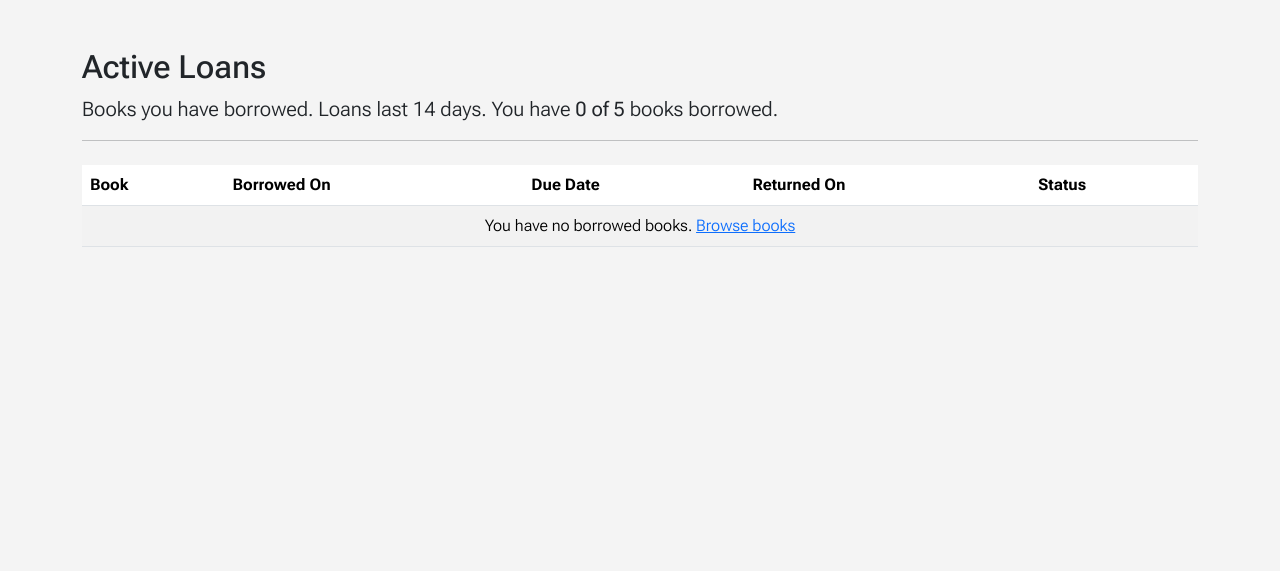
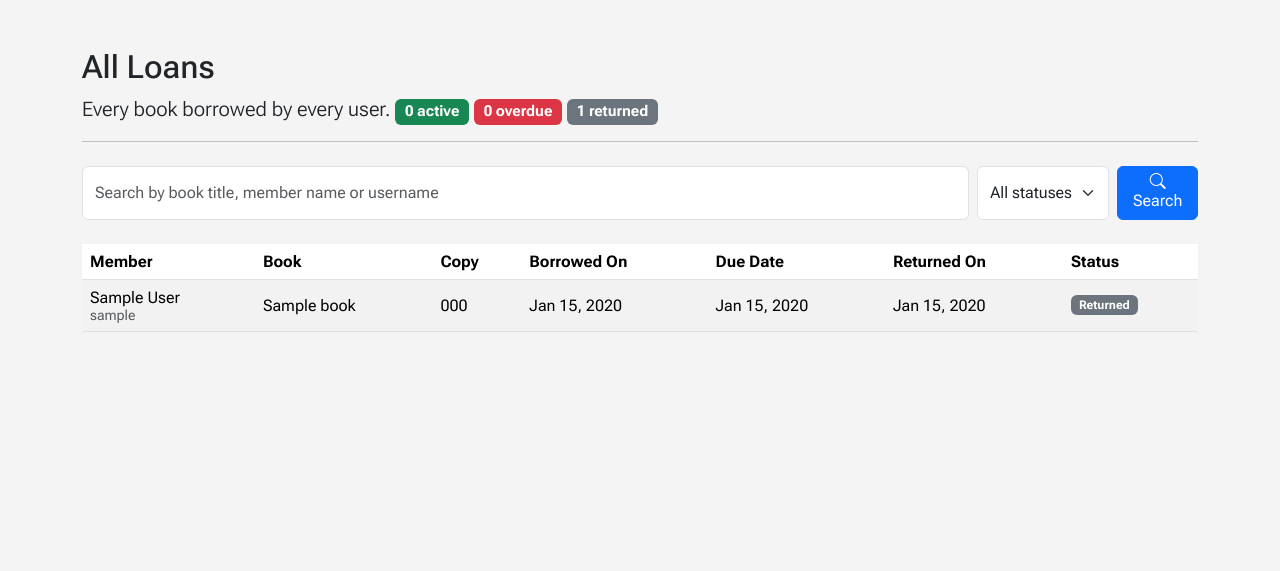
Before and after one commit to OnTheFlyCoding/libraryApp, a PHP site: page /admin/loans.php in a window 1280 px wide. Shown: the part 56-627 px from the top of the page. Run offline with PHP 8.4, Linux system fonts and the light colour scheme; the visitor is signed in with stand-in values (Sample User, id 1); tables that the repository leaves empty or names only in its code hold one stand-in row (values such as "Sample post").

Commit message:
Admin loans php
Co-Authored-By: Mookes-97 <317640086+Mookes-97@users.noreply.github.com>
Co-Authored-By: OnTheFlyCoding <149005453+OnTheFlyCoding@users.noreply.github.com>
Co-Authored-By: Copilot <198982749+Copilot@users.noreply.github.com>

```diff
--- a/admin/loans.php
+++ b/admin/loans.php
@@ -1,155 +1,135 @@
 <?php
 /**
- * My Loans Page (Admin)
- * Lists the logged-in user's borrowed books from Admin perspective
+ * View All Loans (Administrators)
+ * Lists every loan from every user, with a search box and a status filter.
  */
 error_reporting(E_ALL);
 ini_set('display_errors', 0); // Set to 1 while debugging
 
-/* session.php = session + login check + $db_connection (same as books.php) */
+/* session.php = session + login check + $db_connection */
 include_once (realpath(dirname(__FILE__, 2) . '/php/session.php'));
 
-// Check if the logged-in user has the admin role
-if (($_SESSION['role'] ?? '') !== 'admin') {
-    // Close the database connection opened by config.php before leaving
-    if (isset($db_connection)) {
-        $db_connection->close();
-    }
+/* Only admins (role 1) can see this page; everyone else is sent to logout */
+include_once (ROOT_SRC_PATH . '/check_admin.php');
 
-    // Redirect non-admins to the user books page or login page
-    header("Location: " . BASE_URL . "/user/books.php");
-    exit();
-}
+$page_name = "adminLoans";
 
-$page_name = "loans";
-$user_id   = $_SESSION['user_id'];
-$max_loans = 5; // borrow limit, should match $max_loans in book.php
-$message   = '';
+/* The search box and status dropdown use method="get", so their values come from the URL */
+$search = trim($_GET['search'] ?? '');
+$filter = $_GET['status'] ?? ''; // '' = show all, or 'active' / 'overdue' / 'returned'
+$like   = "%" . $search . "%";
 
 /* ------------------------------------------------------------------
-   1. RETURN BUTTON CLICKED?
-   Each Return button is a small POST form that sends the loan_id.
-   Filling in return_date is what marks the copy as free again for other users.
-   "AND user_id = ?" makes sure users can only return THEIR OWN loans.
-   ------------------------------------------------------------------ */
-if ($_SERVER['REQUEST_METHOD'] === 'POST') {
-    $loan_id = (int) ($_POST['loan_id'] ?? 0);
-
-    $return = $db_connection->prepare("
-        UPDATE Loans SET return_date = CURDATE(), loan_status = 'returned'
-        WHERE loan_id = ? AND user_id = ? AND return_date IS NULL");
-    $return->bind_param("ii", $loan_id, $user_id);
-    $return->execute();
-
-    // Only show the message if a row was actually changed
-    if ($return->affected_rows > 0) {
-        $message = 'Book returned.';
-    }
-    $return->close();
-}
-
-/* ------------------------------------------------------------------
-   2. GET THIS USER'S LOANS, with the book title
-   Loans point to a COPY, so we go Loans -> BookCopies -> Books to get the title.
-   Returned loans only show for 30 days, so the list stays tidy (rows are NOT deleted).
-   ORDER BY: not-returned loans first (return_date IS NULL = 1), then newest first.
+   1. GET ALL LOANS (matching the search), with the member and book info
+   Loans -> BookCopies -> Books gives the title (a loan points to a COPY).
+   Loans -> Users -> Contacts / Credentials gives the member's name and username.
+   ORDER BY: not-returned loans first, then the soonest due date first.
    ------------------------------------------------------------------ */
 $stmt = $db_connection->prepare("
     SELECT l.loan_id, l.checkout_date, l.due_date, l.return_date,
-           b.book_id, b.title
+           b.title, c.barcode,
+           ct.first_name, ct.last_name, cr.username
     FROM Loans l
-    INNER JOIN BookCopies c ON l.copy_id = c.copy_id
-    INNER JOIN Books b      ON c.book_id = b.book_id
-    WHERE l.user_id = ?
-      AND (l.return_date IS NULL OR l.return_date >= CURDATE() - INTERVAL 30 DAY)
-    ORDER BY (l.return_date IS NULL) DESC, l.checkout_date DESC, l.loan_id DESC");
-$stmt->bind_param("i", $user_id);
+    INNER JOIN BookCopies  c  ON l.copy_id    = c.copy_id
+    INNER JOIN Books       b  ON c.book_id    = b.book_id
+    INNER JOIN Users       u  ON l.user_id    = u.user_id
+    INNER JOIN Contacts    ct ON u.contact_id = ct.contact_id
+    INNER JOIN Credentials cr ON u.user_id    = cr.user_id
+    WHERE b.title LIKE ? OR cr.username LIKE ? OR CONCAT(ct.first_name, ' ', ct.last_name) LIKE ?
+    ORDER BY (l.return_date IS NULL) DESC, l.due_date ASC");
+$stmt->bind_param("sss", $like, $like, $like);
 $stmt->execute();
 $loans = $stmt->get_result()->fetch_all(MYSQLI_ASSOC);
 $stmt->close();
 
 $db_connection->close();
 
-// Count books still borrowed (no return_date yet) to show "X of 5" above the table
-$active_count = 0;
-foreach ($loans as $l) {
-    if ($l['return_date'] === null) {
-        $active_count++;
+/* ------------------------------------------------------------------
+   2. WORK OUT EACH LOAN'S STATUS, then keep only the ones matching the filter
+   The status isn't stored as "overdue" in the database, so we work it out here
+   (same rules as user/loans.php). We also count each status for the summary.
+   ------------------------------------------------------------------ */
+$today  = date('Y-m-d');
+$counts = ['active' => 0, 'overdue' => 0, 'returned' => 0];
+$shown  = []; // the loans that will appear in the table
+
+foreach ($loans as $loan) {
+    if ($loan['return_date'] !== null) {
+        $loan['status'] = 'returned';
+    } elseif ($loan['due_date'] < $today) {
+        $loan['status'] = 'overdue';
+    } else {
+        $loan['status'] = 'active';
+    }
+    $counts[$loan['status']]++;
+
+    // Keep it if no filter is picked, or if it matches the picked status
+    if ($filter === '' || $loan['status'] === $filter) {
+        $shown[] = $loan;
     }
 }
 
 /* Bootstrap badge colour for each status (green, red, grey) */
 $badge = ['active' => 'success', 'overdue' => 'danger', 'returned' => 'secondary'];
-$today = date('Y-m-d'); // used to spot overdue loans
 ?>
 <!doctype html>
 <html lang="en">
   <head>
     <?php include_once (ROOT_PATH . '/include/head.php'); // loads meta tags, fonts and Bootstrap CSS ?>
-    <title>My Loans - Library Prototype</title>
+    <title>All Loans - Library Prototype</title>
   </head>
   <body class="<?= $page_name ?>">
     <?php include_once (ROOT_PATH . '/include/header.php'); ?>
 
     <main class="container pb-5">
-      <h2>Active Loans</h2>
+      <h2>All Loans</h2>
       <p class="lead">
-        Books you have borrowed. Loans last 14 days.
-        You have <strong><?= $active_count ?> of <?= $max_loans ?></strong> books borrowed.
+        Every book borrowed by every user.
+        <span class="badge text-bg-success"><?= $counts['active'] ?> active</span>
+        <span class="badge text-bg-danger"><?= $counts['overdue'] ?> overdue</span>
+        <span class="badge text-bg-secondary"><?= $counts['returned'] ?> returned</span>
       </p>
       <hr class="mb-4">
 
-      <?php if ($message): ?>
-        <div class="alert alert-success"><?= $message ?></div>
-      <?php endif; ?>
+      <?php /* Search + status filter in one GET form, so both stay in the URL together */ ?>
+      <form method="get" class="d-flex gap-2 mb-4">
+        <input type="text" name="search" class="form-control" placeholder="Search by book title, member name or username"
+               value="<?= htmlspecialchars($search) ?>">
+        <select name="status" class="form-select w-auto">
+          <option value="">All statuses</option>
+          <?php foreach (['active', 'overdue', 'returned'] as $s): // 'selected' keeps the picked option after the page reloads ?>
+            <option value="<?= $s ?>" <?= $filter === $s ? 'selected' : '' ?>><?= ucfirst($s) ?></option>
+          <?php endforeach; ?>
+        </select>
+        <button type="submit" class="btn btn-primary"><i class="bi bi-search"></i> Search</button>
+        <?php if ($search !== '' || $filter !== ''): // only show "Clear" while searching/filtering ?>
+          <a href="loans.php" class="btn btn-outline-secondary">Clear</a>
+        <?php endif; ?>
+      </form>
 
       <table class="table table-striped table-hover align-middle">
         <thead>
-          <tr><th>Book</th><th>Borrowed On</th><th>Due Date</th><th>Returned On</th><th>Status</th></tr>
+          <tr><th>Member</th><th>Book</th><th>Copy</th><th>Borrowed On</th><th>Due Date</th><th>Returned On</th><th>Status</th></tr>
         </thead>
         <tbody>
-          <?php /* Repeat the row below once per loan; $loan holds the current one. */ ?>
-          <?php foreach ($loans as $loan): ?>
-            <?php
-              /* Work out the status shown on the page (the database isn't changed):
-                 returned if it has a return_date, overdue if the due date has passed, otherwise active. */
-              if ($loan['return_date'] !== null) {
-                  $status = 'returned';
-              } elseif ($loan['due_date'] < $today) {
-                  $status = 'overdue';
-              } else {
-                  $status = 'active';
-              }
-            ?>
+          <?php foreach ($shown as $loan): ?>
             <tr>
-              <?php /* Title links to that book's page; (int) and htmlspecialchars() stop bad data from breaking the link or page. */ ?>
-              <td><a href="book.php?book_id=<?= (int) $loan['book_id'] ?>"><?= htmlspecialchars($loan['title']) ?></a></td>
-              <?php /* The database gives "2026-11-16"; strtotime() + date('M j, Y') make it readable: "Nov 16, 2026". */ ?>
+              <td>
+                <?= htmlspecialchars($loan['first_name'] . ' ' . $loan['last_name']) ?>
+                <div class="small text-muted"><?= htmlspecialchars($loan['username']) ?></div>
+              </td>
+              <td><?= htmlspecialchars($loan['title']) ?></td>
+              <?php /* The barcode tells the librarian WHICH physical copy is out */ ?>
+              <td><?= htmlspecialchars($loan['barcode']) ?></td>
               <td><?= date('M j, Y', strtotime($loan['checkout_date'])) ?></td>
               <td><?= date('M j, Y', strtotime($loan['due_date'])) ?></td>
-              <?php /* Not returned yet = show a dash instead of a date */ ?>
               <td><?= $loan['return_date'] ? date('M j, Y', strtotime($loan['return_date'])) : '-' ?></td>
-              <td>
-                <?php /* $badge (top of file) turns the status into a Bootstrap colour, e.g. 'overdue' -> text-bg-danger = red. */ ?>
-                <span class="badge text-bg-<?= $badge[$status] ?>"><?= ucfirst($status) ?></span>
-              </td>
-              <td>
-                <?php if ($status !== 'returned'): // active and overdue books can both be returned ?>
-                  <?php /* confirm() shows an "Are you sure?" pop-up; choosing Cancel there stops the form from sending. */ ?>
-                  <form method="post" onsubmit="return confirm('Return this book?');">
-                    <?php /* Hidden input tells section 1 (top of file) WHICH loan to return. */ ?>
-                    <input type="hidden" name="loan_id" value="<?= (int) $loan['loan_id'] ?>">
-                    <button type="submit" class="btn btn-sm btn-outline-primary">Return</button>
-                  </form>
-                <?php endif; ?>
-              </td>
+              <td><span class="badge text-bg-<?= $badge[$loan['status']] ?>"><?= ucfirst($loan['status']) ?></span></td>
             </tr>
           <?php endforeach; ?>
 
-          <?php if (empty($loans)): // if the user has no loans, show a message ?>
-            <tr><td colspan="5" class="text-center">
-              You have no borrowed books. <a href="books.php">Browse books</a>
-            </td></tr>
+          <?php if (empty($shown)): // nothing to show (no loans yet, or nothing matches) ?>
+            <tr><td colspan="7" class="text-center">No loans found.</td></tr>
           <?php endif; ?>
         </tbody>
       </table>
```
